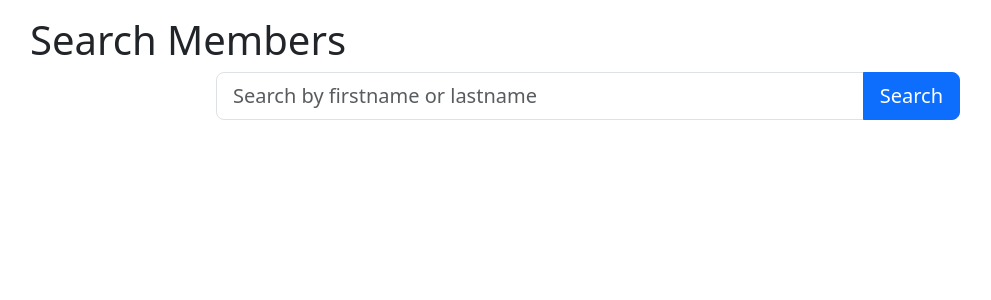
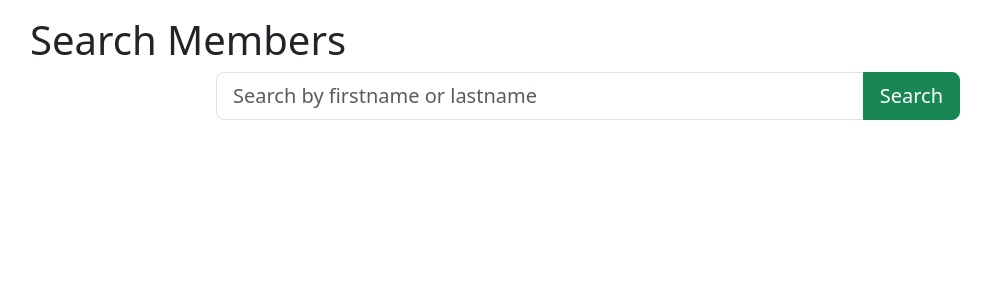
Before and after one commit to diyorbekqodirboyev863/my-tennis-club, a Django app: page /search_member/ in a window 1280 px wide. Shown: the part 58-358 px from the top of the page, without its empty margins (52-1043 px from the left). Run offline with Django 4.2, Linux system fonts and the light colour scheme.

Commit message:
Project testing.

```diff
--- a/templates/search_member.html
+++ b/templates/search_member.html
@@ -9,7 +9,7 @@
     <div class="col-md-8 offset-md-2 mb-3">
         <form class="input-group input-group-lg" action="{% url 'search_member' %}" method="get">
             <input class="form-control" type="text" name="query" value="{{ query }}" placeholder="Search by firstname or lastname">
-            <button class="btn btn-primary" type="submit">Search</button>
+            <button class="btn btn-success" type="submit">Search</button>
         </form>
     </div>
     {% if members %}
```
